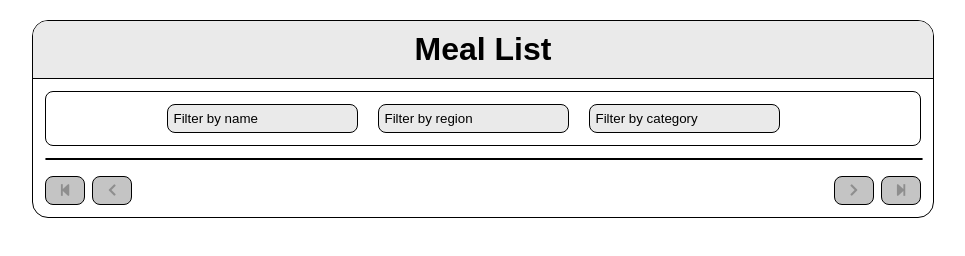
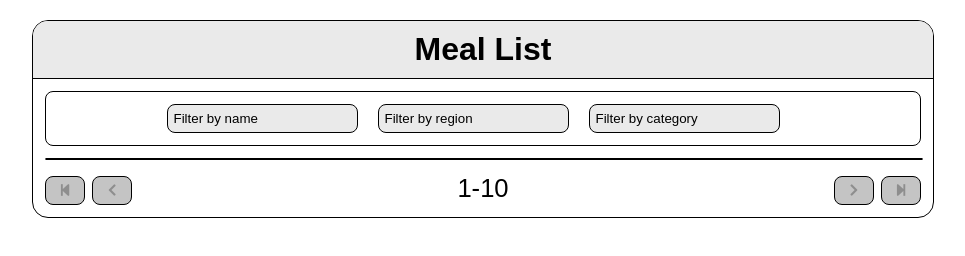
Before and after one commit to alexdimitrov2000/FMI_Front-End, a plain HTML site: page Homework3/index.html in a window 1280 px wide. Both pictures are taken after a click on the button 222 px from the left and 190 px from the top of the page. Shown: the whole page, without its empty margins (157-1122 px from the left). Drawn offline with Linux system fonts and the light colour scheme; no server answers.

Commit message:
Added page element numbers.

```diff
--- a/Homework3/index.html
+++ b/Homework3/index.html
@@ -27,6 +27,7 @@
                     <button class="first-page"><i class="fas fa-step-backward"></i></button>
                     <button class="prev-page"><i class="fas fa-chevron-left"></i></button>
                 </section>
+                <p class="page-element-numbers">1-10</p>
                 <section class="forward">
                     <button class="next-page"><i class="fas fa-chevron-right"></i></button>
                     <button class="last-page"><i class="fas fa-step-forward"></i></button>
--- a/Homework3/index.js
+++ b/Homework3/index.js
@@ -3,6 +3,7 @@ const firstPageBtn = document.getElementsByClassName("first-page")[0];
 const prevPageBtn = document.getElementsByClassName("prev-page")[0];
 const nextPageBtn = document.getElementsByClassName("next-page")[0];
 const lastPageBtn = document.getElementsByClassName("last-page")[0];
+const pageElementNumbersParag = document.querySelector(".pagination-buttons .page-element-numbers");
 const modal = document.getElementsByClassName("modal")[0];
 const filterButtons = document.querySelectorAll(".filter-buttons input");
 
@@ -138,6 +139,8 @@ function loadPageMeals() {
     }
 
     const lastElem = pageStartElement + 10;
+    pageElementNumbersParag.textContent = `${pageStartElement + 1}-${lastElem}`;
+
     const tenMeals = filteredMeals.slice(pageStartElement, lastElem);
     pageStartElement = lastElem;
     mealsList.innerHTML = "";
--- a/Homework3/styles.css
+++ b/Homework3/styles.css
@@ -134,6 +134,7 @@ ul.meals {
 .pagination-buttons {
     display: flex;
     justify-content: space-between;
+    align-items: center;
     margin-top: 12px;
     font-size: 1.6em;
 }
@@ -141,6 +142,10 @@ ul.meals {
 .pagination-buttons button {
     padding: 6px;
     width: 40px;
+}
+
+.pagination-buttons .page-element-numbers {
+    margin: 0;
 }
 
 section.modal {
```
